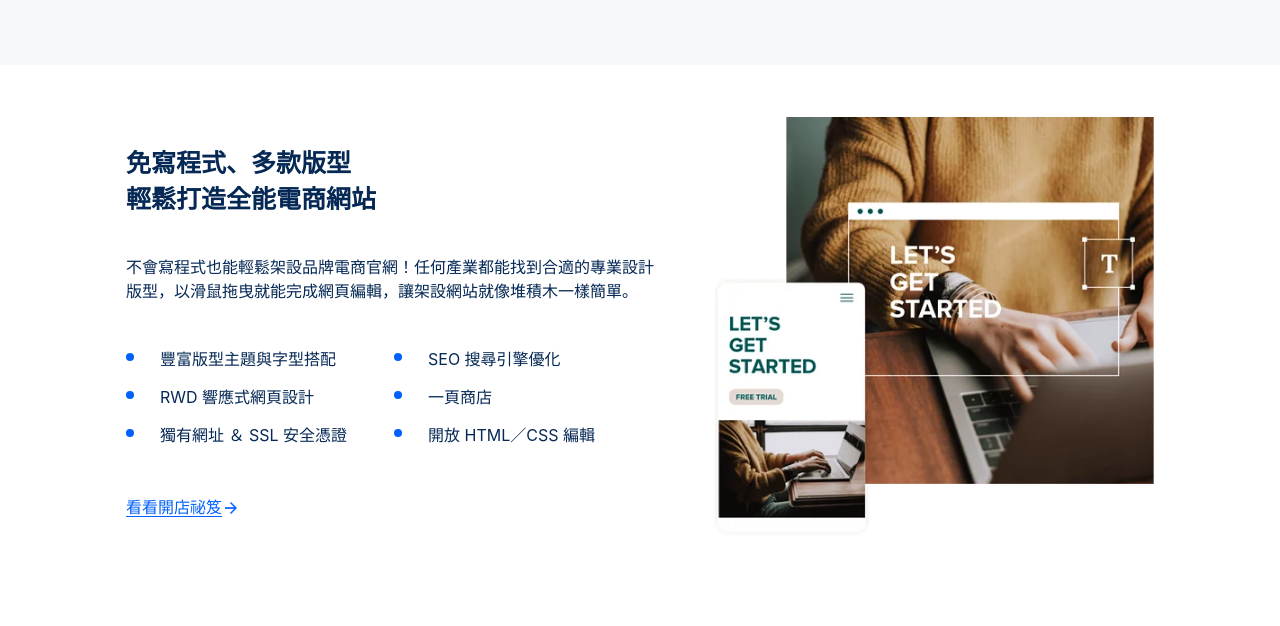
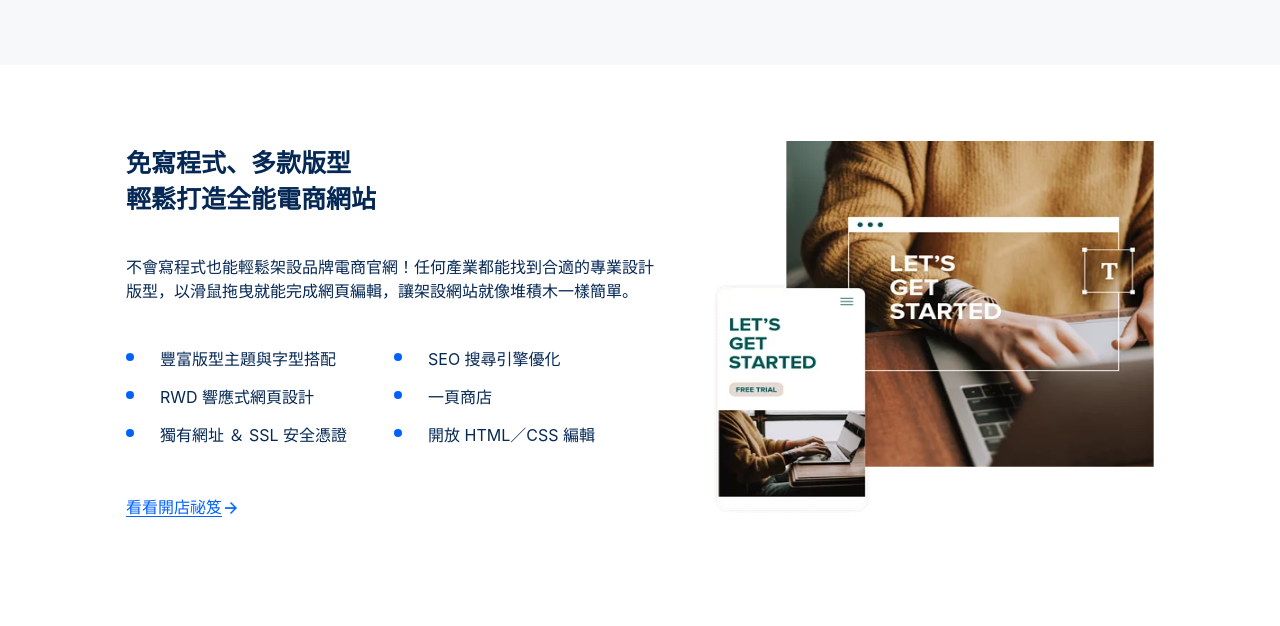
Before and after one commit to nicokanoya/nicokanoya.github.io, a plain HTML site: page 0606作業/ShopLine_try.html in a window 1280 px wide. Shown: the part 155-781 px from the top of the page. Drawn offline with Linux system fonts and the light colour scheme.

Commit message:
0612二改0606作業

```diff
--- a/0606作業/ShopLine_try.html
+++ b/0606作業/ShopLine_try.html
@@ -63,6 +63,7 @@
 
         .introduction_benefit .benefit_block .pic img {
             width: 450px;
+            height:380px;
         }
 
         .introduction_benefit .benefit_block .txt {
```
